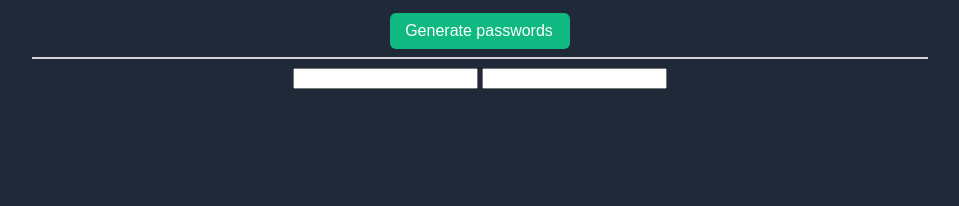
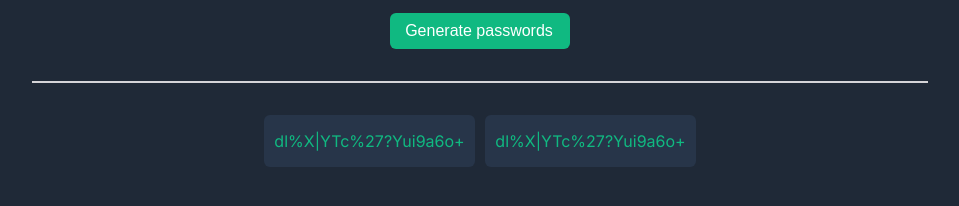
Before and after one commit to Lysdora/solo-project-pro-password-generator, a plain HTML site: page index.html in a window 1280 px wide. Both pictures are taken after a click on the button "Generate passwords". Shown: the part 140-346 px from the top of the page, without its empty margins (160-1119 px from the left). Drawn offline with Linux system fonts and the light colour scheme.

Commit message:
i write a function et i can generate 2 randoms password

```diff
--- a/css/main.css
+++ b/css/main.css
@@ -3,6 +3,7 @@
   --color-white: #fff;
   --color-medium-grey: #d5d4d8;
   --color-green: #10b981;
+  --color-bg-para: #273549;
 }
 
 *,
@@ -45,9 +46,28 @@ main button {
   font-size: 1rem;
   padding: 9px 17px 9px 15px;
   border-radius: 6px;
+  cursor: pointer;
 }
 
 main hr {
+  margin-top: 2rem;
   border: 1px solid var(--color-medium-grey);
   width: 70%;
 }
+
+.password {
+  margin-top: 2rem;
+  display: flex;
+  flex-direction: row;
+  gap: 10px;
+  justify-content: center;
+  align-items: center;
+}
+
+.box {
+  color: var(--color-green);
+  background-color: var(--color-bg-para);
+  border-radius: 6px;
+  font-size: 16px;
+  width: 211px;
+}
--- a/index.html
+++ b/index.html
@@ -17,10 +17,19 @@
         <p>Never use an insecure password again.</p>
     </header>
     <main>
-        <button>Generate passwords</button>
+        <button onclick="random()">Generate passwords</button>
         <hr>
-        <input type="text">
-        <input type="text">
+        <div class="password">
+            <div class="box">
+                <p id="randomPassOne"></p>
+            </div>
+            <div class="box">
+                <p id="randomPassTwo"></p>
+            </div>
+
+        </div>
+
+
     </main>
     <script src="js/main.js"></script>
 </body>
--- a/js/main.js
+++ b/js/main.js
@@ -1,4 +1,4 @@
-const characters = [
+let characters = [
   "A",
   "B",
   "C",
@@ -91,3 +91,22 @@ const characters = [
   "?",
   "/",
 ];
+
+let passwordElOne = document.getElementById("randomPassOne");
+let passwordElTwo = document.getElementById("randomPassTwo");
+
+function random() {
+  let password = "";
+  for (let i = 0; i < 10; i++) {
+    //Generate random number 1
+    let numberOne = Math.floor(Math.random() * characters.length);
+    password += characters[numberOne];
+    //Generate random number 2
+    let numberTwo = Math.floor(Math.random() * characters.length);
+    password += characters[numberTwo];
+  }
+  passwordElOne.textContent = password;
+  passwordElTwo.textContent = password;
+}
+
+//passwordEl.addEventListener(random);
```
